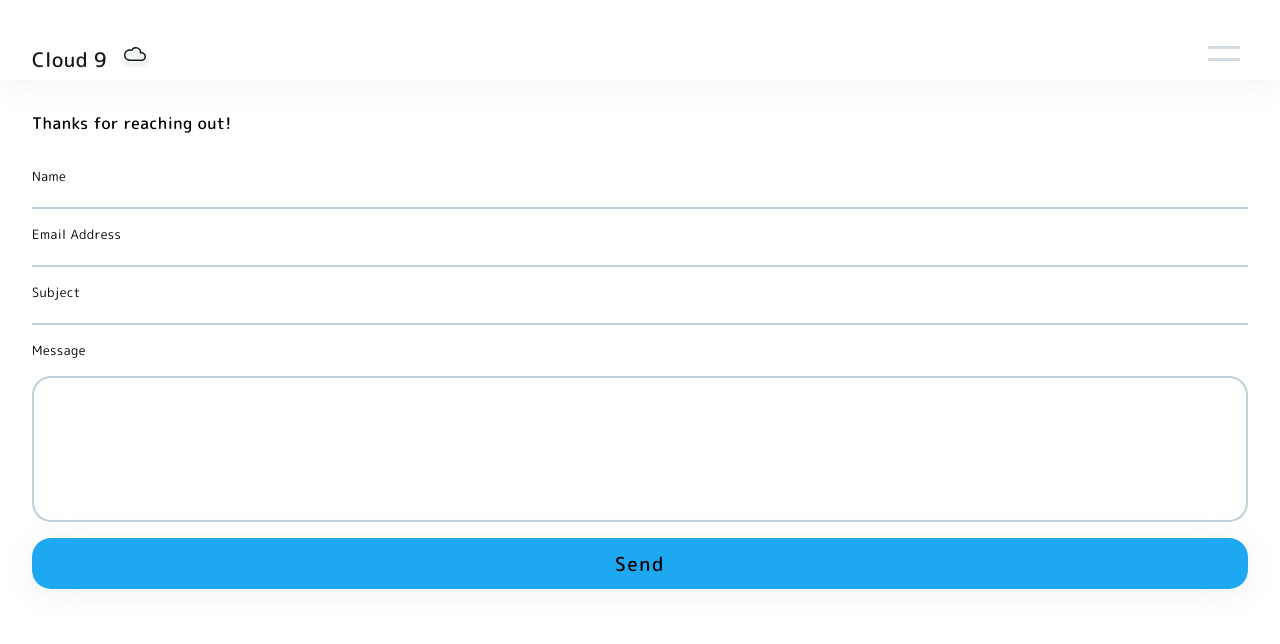
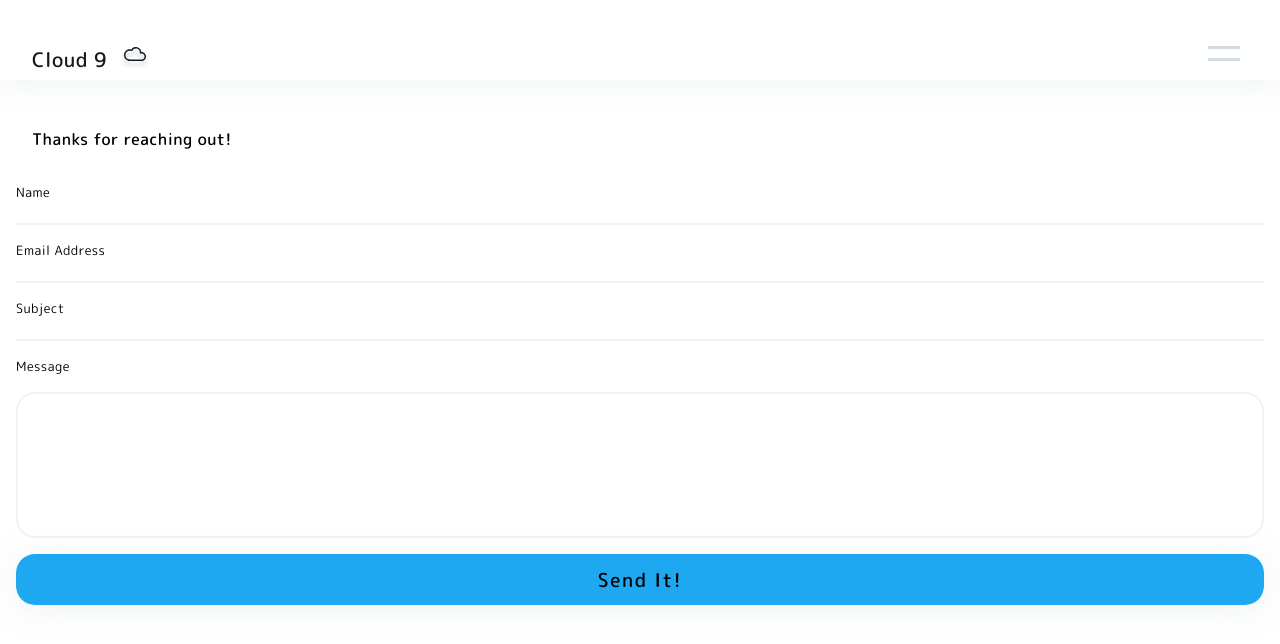
Before and after one commit to anthonyss09/Portfolio, a Next.js app in the folder client/: page /cloud9/contact in a window 1280 px wide. Shown: the top 644 px of the page. Built offline with nearby package versions, Linux system fonts and the light colour scheme.

Commit message:
Style updates

```diff
--- a/client/app/cloud9/contact/page.jsx
+++ b/client/app/cloud9/contact/page.jsx
@@ -43,7 +43,7 @@ export default function Contact() {
           </label>
           <textarea id="message" className="contact-form-textarea" rows={6} />
         </div>
-        <button className="btn contact-form-btn">Send</button>
+        <button className="btn contact-form-btn">Send It!</button>
       </form>
     </div>
   );
--- a/client/app/globals.css
+++ b/client/app/globals.css
@@ -291,7 +291,8 @@ body {
 }
 
 .contact-form-header {
-  margin: 1rem 0 2rem 0;
+  width: 200px;
+  margin: 2rem 1rem;
   font-weight: 500;
 }
 
@@ -302,7 +303,7 @@ body {
 .contact-form-input {
   border: none;
   border-bottom: 1px solid #1fa8f240;
-  border-bottom: 2px solid #03466a40;
+  border-bottom: 2px solid #03466a10;
   border-radius: 0;
 }
 
@@ -314,7 +315,7 @@ body {
 
 .contact-form-textarea {
   border: 1px solid #1fa8f260;
-  border: 2px solid #03466a40;
+  border: 2px solid #03466a10;
   resize: none;
   border-radius: 1.2rem;
   margin-top: 1rem;
@@ -323,7 +324,7 @@ body {
 
 .contact-main {
   margin-top: 80px;
-  padding: 1rem 2rem;
+  padding: 1rem;
   padding-bottom: 64px;
 }
 
```
